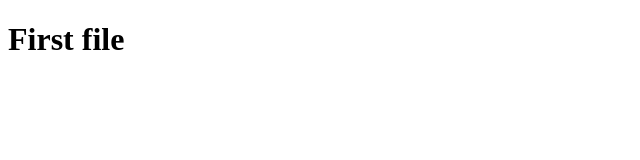
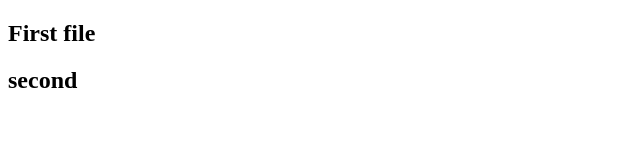
Before and after one commit to mriya30/firstfile, a plain HTML site: page index.html in a window 1280 px wide. Shown: the whole page, without its empty margins (0-640 px from the left). Drawn offline with Linux system fonts and the light colour scheme.

Commit message:
h2 added

```diff
--- a/index.html
+++ b/index.html
@@ -6,6 +6,7 @@
     <title>Document</title>
 </head>
 <body>
-    <h1>First file</h1>
+    <h2>First file</h2>
+    <h2>second</h2>
 </body>
 </html>
```
